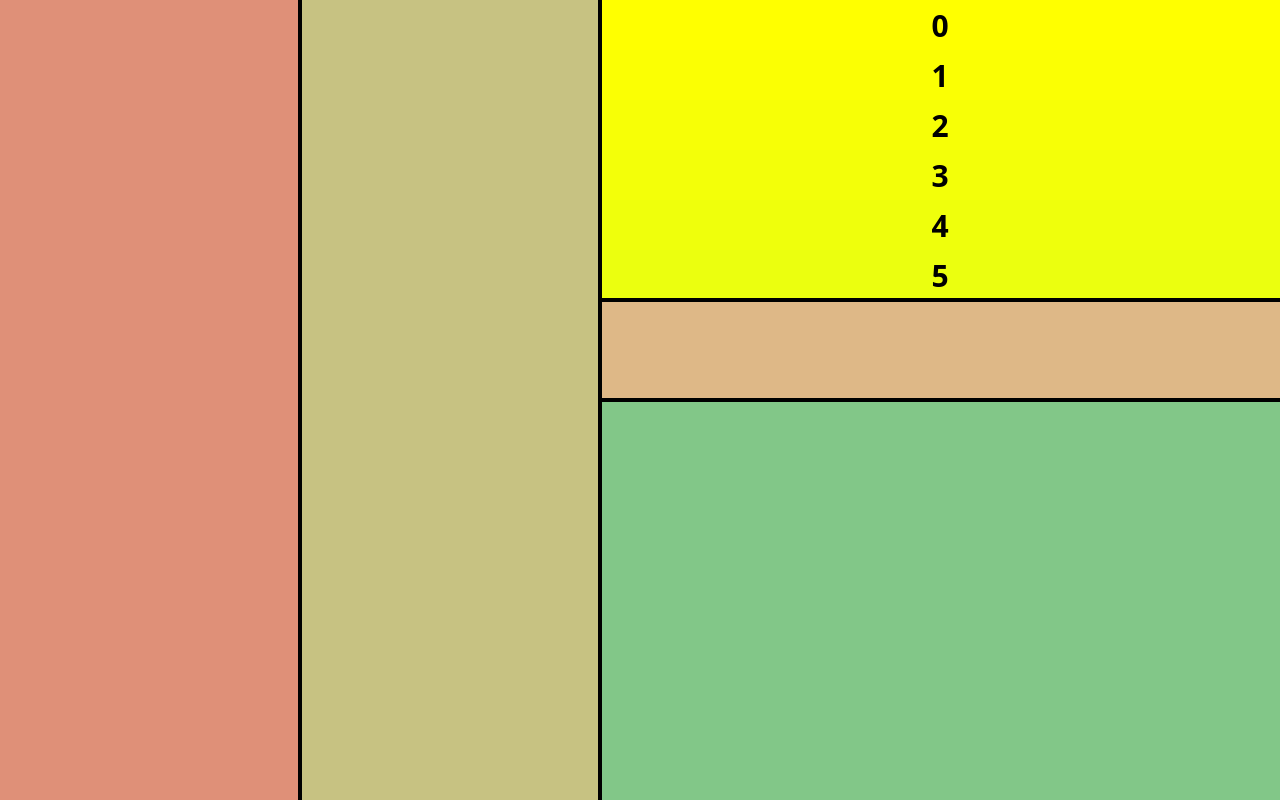
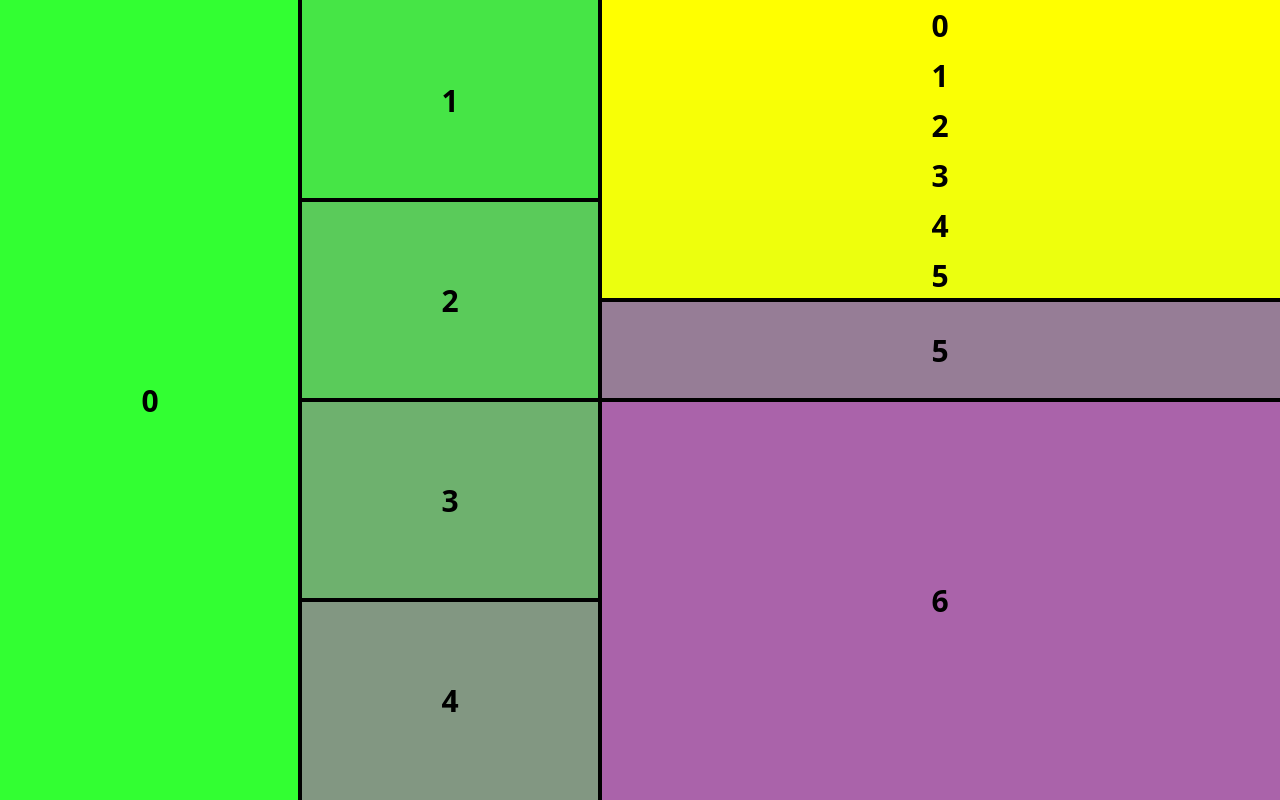
Before and after one commit to Bistard/electron-play-ground, a website built with webpack: page src/index.html in a window 1280 px wide. Built offline with nearby package versions, Linux system fonts and the light colour scheme.

Commit message:
[Test] more tests on `SplitView`

```diff
--- a/src/render.ts
+++ b/src/render.ts
@@ -6,6 +6,7 @@ import { SplitView } from "src/base/browser/secondary/splitView/splitView";
 import { Priority } from "src/base/common/event";
 import { IListItemProvider } from "./base/browser/secondary/listView/listItemProvider";
 import { Orientation } from "src/base/common/dom";
+import { ISampleView, SampleView } from "src/sample/sampleView";
 
 // [test]
 
@@ -93,40 +94,35 @@ document.body.appendChild(documentContainer);
 const listWidgetContainer = document.createElement('div');
 listWidgetContainer.className = 'list-widget-container';
 
-const editorContainer = document.createElement('div');
-editorContainer.className = 'editor-container';
+const sampleViews: ISampleView[] = [];
+for (let i = 0; i < 20; i++) {
+    sampleViews.push(new SampleView({}));
+}
 
-const extraContainer1 = document.createElement('div');
-extraContainer1.className = 'extra-container1';
+let cnt = 0;
+const getNextSampleView = () => {
+    return sampleViews[cnt++]!.element;
+}
 
-const extraContainer2 = document.createElement('div');
-extraContainer2.className = 'extra-container2';
-
-const nestedSplitViewContainer = document.createElement('div');
-nestedSplitViewContainer.className = 'nested-splitView-container';
-
-const nestedContainer1 = document.createElement('div');
-nestedContainer1.className = 'nested-container1';
-
-const nestedContainer2 = document.createElement('div');
-nestedContainer2.className = 'nested-container2';
+const nestedSampleView1 = new SampleView({ number: false });
+const nestedSampleView2 = new SampleView({ number: false });
 
 const outerSplitView = new SplitView(documentContainer, {
     orientation: Orientation.Horizontal,
     viewOpts: [{
-        element: extraContainer2,
+        element: getNextSampleView(),
         minimumSize: 300,
         maximumSize: 1200,
         initSize: 300,
         priority: Priority.Low
     }, {
-        element: nestedContainer1,
+        element: nestedSampleView1.element,
         minimumSize: 100,
         maximumSize: Number.POSITIVE_INFINITY,
         initSize: 300,
         priority: Priority.Low
     }, {
-        element: nestedSplitViewContainer,
+        element: nestedSampleView2.element,
         minimumSize: 0,
         maximumSize: Number.POSITIVE_INFINITY,
         initSize: 0,
@@ -134,7 +130,38 @@ const outerSplitView = new SplitView(documentContainer, {
     }]}
 );
 
-const nestedSplitView = new SplitView(nestedSplitViewContainer, {
+const nestedSplitView1 = new SplitView(nestedSampleView1.element, {
+    orientation: Orientation.Vertical,
+    viewOpts: [
+        {
+            element: getNextSampleView(),
+            minimumSize: 100,
+            maximumSize: 300,
+            initSize: 200,
+            priority: Priority.Low
+        }, {
+            element: getNextSampleView(),
+            minimumSize: 100,
+            maximumSize: 300,
+            initSize: 200,
+            priority: Priority.Low
+        }, {
+            element: getNextSampleView(),
+            minimumSize: 100,
+            maximumSize: Number.POSITIVE_INFINITY,
+            initSize: 200,
+            priority: Priority.High
+        }, {
+            element: getNextSampleView(),
+            minimumSize: 100,
+            maximumSize: Number.POSITIVE_INFINITY,
+            initSize: 200,
+            priority: Priority.Normal
+        }
+    ]
+});
+
+const nestedSplitView2 = new SplitView(nestedSampleView2.element, {
     orientation: Orientation.Vertical,
     viewOpts: [{
         element: listWidgetContainer,
@@ -143,13 +170,13 @@ const nestedSplitView = new SplitView(nestedSplitViewContainer, {
         initSize: 300,
         priority: Priority.Low
     }, {
-        element: editorContainer,
+        element: getNextSampleView(),
         minimumSize: 100,
         maximumSize: Number.POSITIVE_INFINITY,
         initSize: 100,
         priority: Priority.Low
     }, {
-        element: extraContainer1,
+        element: getNextSampleView(),
         minimumSize: 0,
         maximumSize: Number.POSITIVE_INFINITY,
         initSize: 0,
--- a/src/style.css
+++ b/src/style.css
@@ -1,4 +1,5 @@
-
+@import "./sample/sampleView.css";
+@import "./base/browser/secondary/splitView/splitView.css";
 @import "./base/browser/basic/sash/sash.css";
 @import "./base/browser/basic/scrollbar/scrollbar.css";
 @import "./base/browser/secondary/listView/listView.css";
@@ -15,8 +16,7 @@ body {
     font-family: 'Microsoft Yahei', '微软雅黑', 'Open Sans', 'Helvetica Neue', 'Helvetica', 'Arial', '나눔바른고딕', 'Nanum Barun Gothic', '맑은고딕', 'Malgun Gothic', sans-serif;
 }
 
-
-.container, .list-widget-container, .editor-container, .extra-container1, .extra-container2, .nested-splitView-container, .nested-container1, .nested-container2 {
+.container, .list-widget-container {
     position: absolute;
 
     height: 100%;
@@ -26,29 +26,7 @@ body {
     overflow: hidden;
 }
 
-.editor-container {
-    background-color: burlywood;
-}
-
-.extra-container1 {
-    background-color: rgb(130, 199, 136);
-}
-
-.extra-container2 {
-    background-color: rgb(223, 144, 120);
-}
-
-.nested-container1 {
-    background-color: rgb(199, 194, 130);
-}
-
-.nested-container2 {
-    background-color: rgb(214, 139, 195);
-}
-
-
 /* test purpose */
-
 
 .list-view-row:hover {
     opacity: 70%;
```
